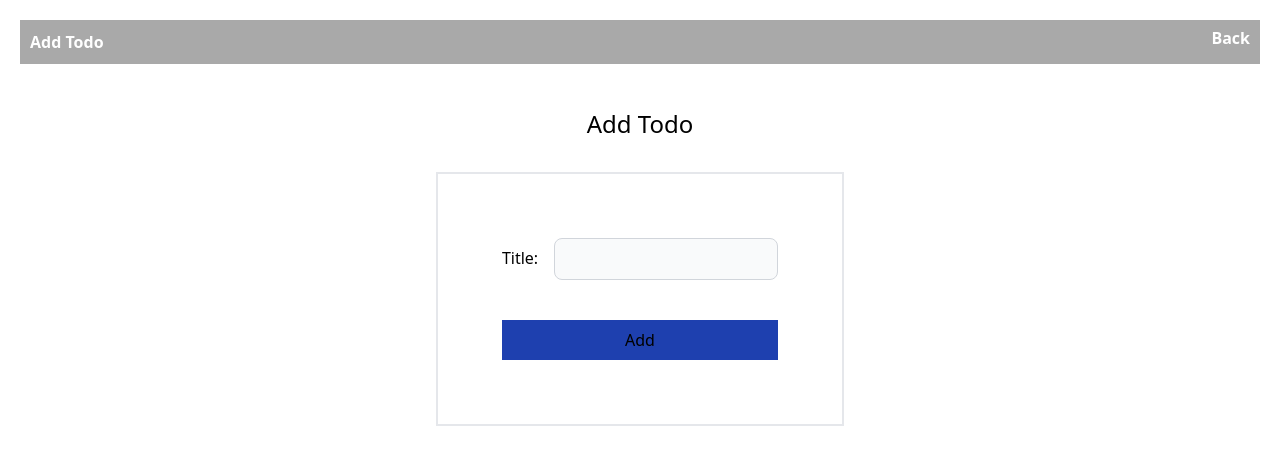
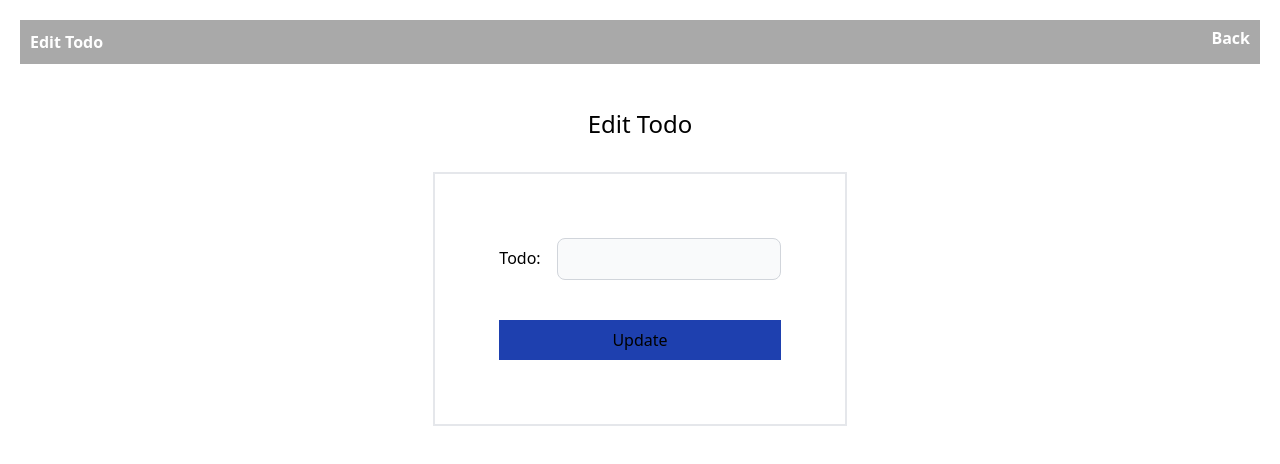
Before and after one commit to vasvi/todo-app, a Next.js app: page /addTodo in a window 1280 px wide. Shown: the top 464 px of the page. Built offline with nearby package versions, Linux system fonts and the light colour scheme; no server answers.

Commit message:
add add-todo

```diff
--- a/package.json
+++ b/package.json
@@ -15,7 +15,8 @@
     "next": "14.0.3",
     "react": "^18",
     "react-dom": "^18",
-    "react-query": "^3.39.3"
+    "react-query": "^3.39.3",
+    "zustand": "^4.4.7"
   },
   "devDependencies": {
     "@types/node": "^20",
--- a/src/hooks/useGetTodos.ts
+++ b/src/hooks/useGetTodos.ts
@@ -4,5 +4,5 @@ import {todoService} from '../services/todo-service';
 export const useGetTodos = () => {
     const {data} = useQuery(['todos'],  todoService.getTodos);
 
-    return {todos:data?.todos.slice(0,10)}
+    return {todos:data?.todos}
 }
--- a/src/pages/[id]/index.tsx
+++ b/src/pages/[id]/index.tsx
@@ -1 +1,13 @@
+import AddTodo from "../addTodo"
+import { useParams } from 'next/navigation'
+
 // Get param from route and pass it on to addTodo page.
+const EditTodo = () => {
+    const params = useParams()
+return(
+    <div>
+       <AddTodo edit={false}/>
+    </div>
+)
+}
+export default EditTodo
--- a/src/pages/addTodo.tsx
+++ b/src/pages/addTodo.tsx
@@ -2,30 +2,63 @@ import { useFormik } from "formik";
 import { useMutation } from "react-query";
 import Layout from '../components/layout';
 import axios from "axios";
+import {todoService} from '../services/todo-service';
+import { useQueryClient } from "react-query";
+import { useGetTodos } from "@/hooks/useGetTodos";
+import {useState} from 'react';
+import { useRouter } from 'next/navigation'
 
-const AddTodo = () => {
-
+const AddTodo = (props) => {
+  const queryClient = useQueryClient()
+  const router = useRouter()
+  const {todos} = useGetTodos();
+  const [todo, setTodo] = useState(todos)
+  const useAddMutation = () => {
+    return useMutation((formPayload) => {
+      return axios.post(
+        "https://dummyjson.com/todos/add",
+        formPayload
+      )
+    });
+  }
+  const { mutate } = useAddMutation();
+  const todosList: any = [];
     const formik = useFormik({
         initialValues: {
-          title: "",
-          body: ""
+          todo: "",
+          userId: 22,
+          completed: true,
+          id: todo ? todo.length + 1 : 10
         },
         onSubmit: (values) => {
-            // mutate data
+          mutate(values, {
+            onSuccess: () => {
+              alert("Form submitted successfully");
+              const addTodo = todo.concat(values)
+              setTodo(addTodo);
+              queryClient.setQueryData(['todos'], addTodo)
+              router.push('/list')
+
+            },
+            onError: (response) => {
+              alert("An error occured while submiting the form");
+              console.log(response);
+            }
+          });
           }
       });
 
     return(
-    <Layout headerName="Add Todo" showButton={false}>
+    <Layout headerName={props.edit? "Add Todo" : "Edit Todo"} showButton={false}>
     <div>
-    <h1 className="text-2xl text-center pt-6">Add Todo</h1>
+    <h1 className="text-2xl text-center pt-6">{props.edit? "Add Todo" : "Edit Todo"}</h1>
     <form onSubmit={formik.handleSubmit} className="pt-8 flex items-center justify-center">
     <div className="border-2 px-16 py-16 grid gap-6 mb-6">
     <div>
-    <label className="pr-4">Title:</label>
-    <input id="title" name="title" type="text" className="bg-gray-50 border border-gray-300 text-gray-900 text-sm rounded-lg p-2.5 dark:bg-gray-700 dark:border-gray-600 dark:placeholder-gray-400 dark:text-white" value={formik.values.title} onChange={formik.handleChange} />
+    <label className="pr-4">Todo:</label>
+    <input id="todo" name="todo" type="text" className="bg-gray-50 border border-gray-300 text-gray-900 text-sm rounded-lg p-2.5 dark:bg-gray-700 dark:border-gray-600 dark:placeholder-gray-400 dark:text-white" value={props.edit ? formik.values.todo : props.todoName} onChange={formik.handleChange} />
     </div>
-    <button color="primary" type="submit" className="w-full mt-4 py-2 border-stone-400 bg-blue-800">Add</button>
+    <button color="primary" type="submit" className="w-full mt-4 py-2 border-stone-400 bg-blue-800">{props.edit? "Add" : "Update"}</button>
     </div>
     </form>
     </div>
--- a/src/pages/list.tsx
+++ b/src/pages/list.tsx
@@ -1,14 +1,20 @@
 import { useGetTodos } from "@/hooks/useGetTodos";
 import Layout from '../components/layout';
+//import { useQueryClient } from "react-query";
+import Link from 'next/link';
 
 const List = () => {
     const {todos} = useGetTodos();
+    //const queryClient = useQueryClient()
+    // const queryData = queryClient.getQueryData('todos');
+    // console.log(queryData)
 
     return(
     <Layout headerName="Todo List" showButton={true}>
     <ul>
         {todos?.map((todo: any) => {
-            return <li className="p-2.5" key={todo.id}>{todo.todo}</li>
+            return <span key={todo.id} className="flex"><li className="p-2.5" key={todo.id}>{todo.todo}</li>
+            <Link href={`/${todo.id}`} className="underline border-stone-400 p-2.5">Edit</Link></span>
         })}
         </ul>
     </Layout>
```
